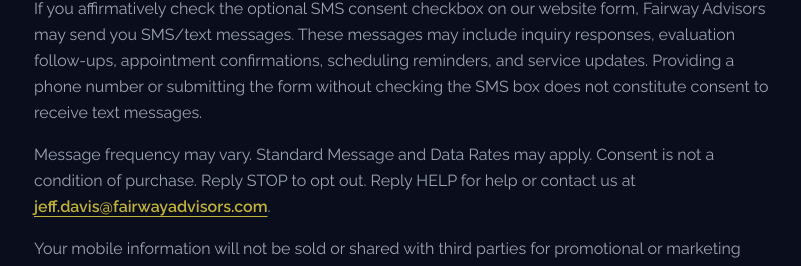
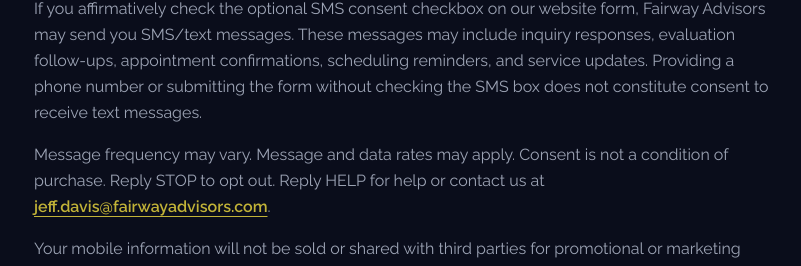
Before and after one commit to Landing-Pages-Websites/fairway-advisors-landing, a Next.js app: page /privacy in a window 1280 px wide. Shown: the part 3494-3760 px from the top of the page, without its empty margins (238-1039 px from the left). Built offline with nearby package versions, Linux system fonts and the light colour scheme.

Commit message:
Update message rates disclaimer wording

```diff
--- a/src/app/privacy/page.tsx
+++ b/src/app/privacy/page.tsx
@@ -172,7 +172,7 @@
             constitute consent to receive text messages.
           </p>
           <p>
-            Message frequency may vary. Standard Message and Data Rates may apply.
+            Message frequency may vary. Message and data rates may apply.
             Consent is not a condition of purchase. Reply STOP to opt out. Reply HELP
             for help or contact us at{" "}
             <a
```
